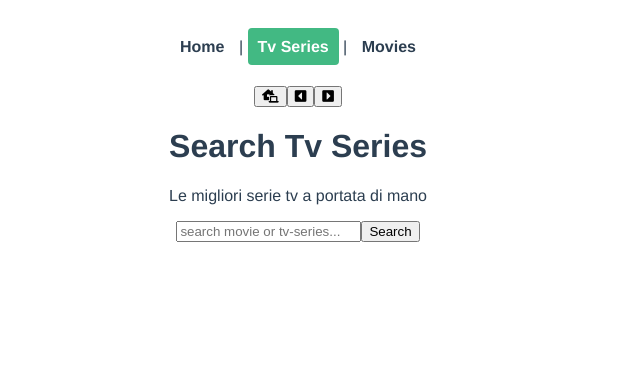
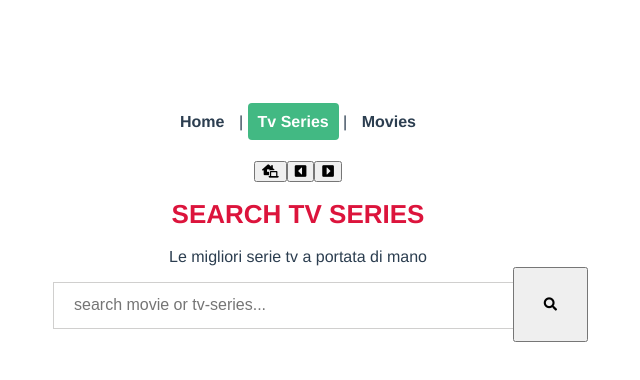
Before and after one commit to gianluca-forgia95/vue-multipage, a Vue app: page /series in a window 1280 px wide. Shown: the top 380 px of the page, without its empty margins (342-982 px from the left). Built offline with nearby package versions, Linux system fonts and the light colour scheme.

Commit message:
fix style search

```diff
--- a/src/App.vue
+++ b/src/App.vue
@@ -1,8 +1,10 @@
 <template>
   <div id="nav">
-    <router-link to="/">Home</router-link> |
-    <router-link :to="{ name: 'Series'}">Tv Series</router-link> |
-    <router-link :to="{ name: 'Movies'}">Movies</router-link>
+    <div class="router-container">
+        <router-link to="/">Home</router-link> |
+        <router-link :to="{ name: 'Series'}">Tv Series</router-link> |
+        <router-link :to="{ name: 'Movies'}">Movies</router-link>
+    </div>
   </div>
 <!-- Buttons back forward e home -->
   <button @click= "redirect"><i class="fas fa-laptop-house"></i></button>
@@ -23,6 +25,8 @@
 
 #nav {
   padding: 30px;
+  display: flex;
+  justify-content: center;
 
   a {
     font-weight: bold;
@@ -36,7 +40,48 @@
       background: #42b983;
     }
   }
+}.search-container{
+  width: 490px;
+  display: block;
+  margin: 0 auto;
 }
+
+input#search-bar{
+  margin: 0 auto;
+  width: 100%;
+  height: 45px;
+  padding: 0 20px;
+  font-size: 1rem;
+  border: 1px solid #D0CFCE;
+  outline: none;
+  &:focus{
+    border: 1px solid #008ABF;
+    transition: 0.35s ease;
+    color: #008ABF;
+    &::-webkit-input-placeholder{
+      transition: opacity 0.45s ease;
+  	  opacity: 0;
+     }
+    &::-moz-placeholder {
+      transition: opacity 0.45s ease;
+  	  opacity: 0;
+     }
+    &:-ms-placeholder {
+     transition: opacity 0.45s ease;
+  	 opacity: 0;
+     }
+   }
+ }
+
+.search-icon{
+  position: relative;
+  float: right;
+  width: 75px;
+  height: 75px;
+  top: -62px;
+  right: -45px;
+}
+
 </style>
 
 <script>
--- a/src/views/Home.vue
+++ b/src/views/Home.vue
@@ -4,10 +4,6 @@
     <p>This is the homepage of the website</p>
   </div>
 
-   <div class="search">
-        <input class="input-search" type="text" placeholder="search movie or tv-series..."  v-model="search">
-        <button class="btn" type="button" name="button" @click="searchFilm">Search</button>
-   </div>
 
      <!-- Starter Main -->
      <div class="start" v-if="movies.length == 0 ">
@@ -55,6 +51,7 @@
       </div>
 </template>
 
+
 <script>
 
 
@@ -65,10 +62,33 @@ export default {
   data() {
     return {
       movies: [],
+      series: [],
       search: "",
       apiKey: 'febf9a4fc7b46ba8b5e4681cf81209ce',
       urlSearch: 'https://api.themoviedb.org/3/search/',
     }
+  },
+  mounted() {
+       axios.get( this.urlSearch + 'movie' , {
+         params: {
+           api_key: this.apiKey,
+           language: "it-IT"
+         }
+       })
+       .then( (response) => {
+         console.log(response.data.results);
+         this.movies = response.data.results;
+         console.log(this.movies);
+         this.search = "";
+         for ( var i = 0; i < this.movies.length; i++ ) {
+           // Voto 1/5
+            this.movies[i].vote_average = Math.ceil(this.movies[i].vote_average / 2);
+
+         }
+
+       });
+
+
   },
   methods: {
     searchFilm() {
@@ -96,3 +116,8 @@ export default {
   }
 }
 </script>
+
+
+<style scoped lang="scss">
+
+</style>
--- a/src/views/Series.vue
+++ b/src/views/Series.vue
@@ -3,10 +3,10 @@
     <h1>Search Tv Series</h1>
     <p>Le migliori serie tv a portata di mano</p>
 
-    <div class="search">
-        <input class="input-search" type="text" placeholder="search movie or tv-series..."  v-model="search">
-        <button class="btn" type="button" name="button" @click="searchTvSeries">Search</button>
-   </div>
+   <form class="search-container">
+        <input id="search-bar" type="text" placeholder="search movie or tv-series..."  v-model="search">
+        <button class="search-icon" type="button" name="button" @click="searchFilm"><i class="fas fa-search"></i></button>
+   </form>
 
      <!-- Container series -->
     <h2 class="title-section" v-if="series.length > 0">Tv Series</h2>
--- a/src/views/movies/Movies.vue
+++ b/src/views/movies/Movies.vue
@@ -4,18 +4,19 @@
 
 
 
-    <div class="search">
-        <input class="input-search" type="text" placeholder="search movie or tv-series..."  v-model="search">
-        <button class="btn" type="button" name="button" @click="searchFilm">Search</button>
-   </div>
+    <form class="search-container">
+        <input id="search-bar" type="text" placeholder="search movie or tv-series..."  v-model="search">
+        <button class="search-icon" type="button" name="button" @click="searchFilm"><i class="fas fa-search"></i></button>
+   </form>
 
     <h2 class="title-section" v-if="movies.length > 0">Movies</h2>
       <div class="container">
+        <div class="accordion">
         <!-- Movie Card -->
         <div class="card" v-for="movie in movies" :key='movie.id' >
           <div class="card-inner">
             <!-- Img Cover -->
-            <router-link :to="{ name: 'MovieDetails', params: { id: movie.id } }">
+             <router-link :to="{ name: 'MovieDetails', params: { id: movie.id } }">
                <img :src="'https://image.tmdb.org/t/p/w300' + movie.poster_path" alt="Movie img" class="cover">
             </router-link>
 
@@ -50,6 +51,7 @@
        </div>
       <!-- /Movie Card -->
       </div>
+    </div>
 
 
 </template>
@@ -100,29 +102,26 @@ data() {
 
 </script>
 
-<style scoped>
+<style lang="scss">
 h1 {
   text-transform: uppercase;
   font-size: 26px;
   color: crimson;
 }
 
-.job-container {
-  display: flex;
-  flex-direction: column;
-  justify-content: space-between;
-  width: 400px;
-  margin: auto;
+body{
+  padding-top: 75px;
 }
 
-.job-container a {
-  text-decoration: none;
-  color: #444;
-  padding: 20px;
+
+
+
+.container {
+display: flex;
+justify-content: space-between;
+overflow-x: auto;
+margin: auto;
 }
 
-.job-container a :hover {
-  background: #ddd;
-  border-radius: 11px;
-}
+
 </style>
```
